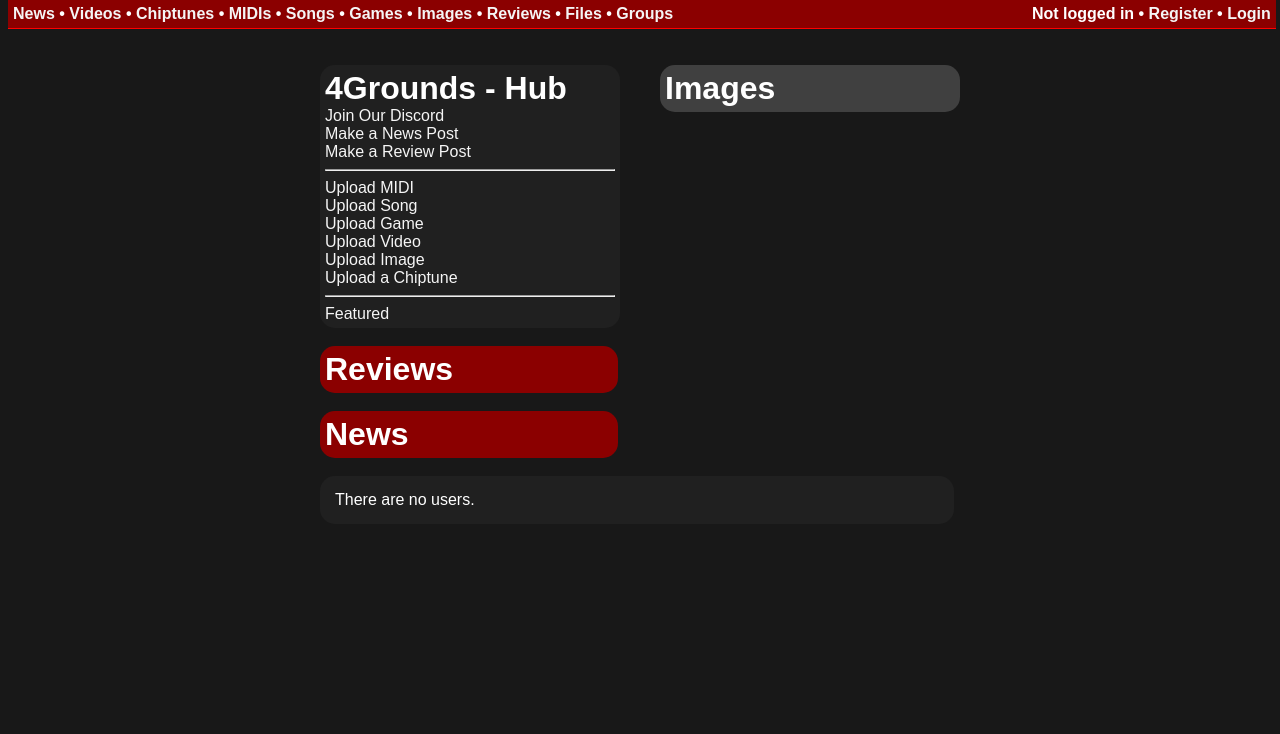
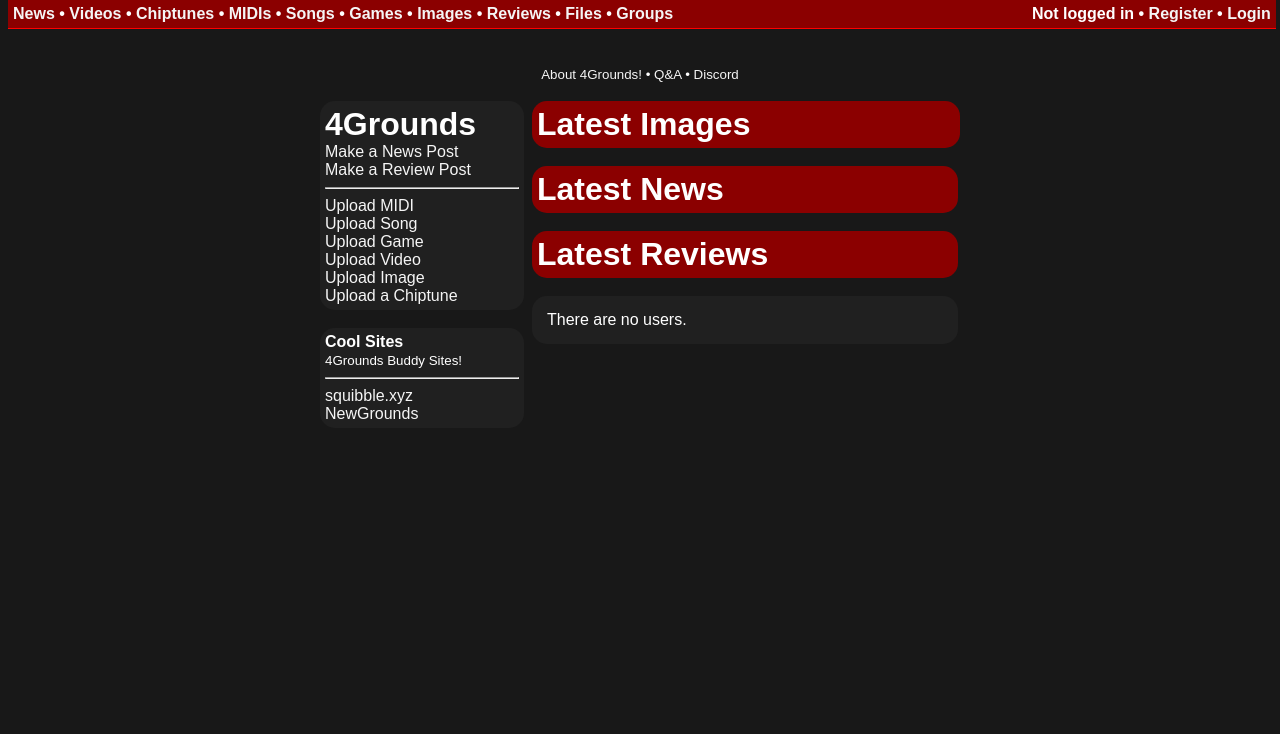
Before and after one commit to typicalname0/4grounds, a PHP site: page / in a window 1280 px wide. Shown: the part 120-854 px from the top of the page. Before the commit the page ends 625 px from the top, so only its background shows below. Run offline with PHP 8.4, Linux system fonts and the light colour scheme; data that the repository does not hold is empty; some libraries are stand-ins or nearby versions.

Commit message:
Slap a new coat of paint on landing

```diff
--- a/index.php
+++ b/index.php
@@ -4,6 +4,17 @@
         <link rel="stylesheet" href="/css/global.css">
         <link rel="stylesheet" href="/css/header.css">
         <link rel="stylesheet" href="/css/index.css">
+        <style>
+            .leftHalf {
+                float: left;
+                width: calc(35% - 20px);
+            }
+
+            .rightHalf {
+                float: right;
+                width: calc(70% - 20px);
+            }
+        </style>
         <?php
             require(__DIR__ . "/func/func.php");
             require(__DIR__ . "/func/conn.php");
@@ -22,29 +33,14 @@
 
         <div class="container">
             <br>
-            <?php
-            if($_SERVER['REQUEST_METHOD'] == 'POST')
-            {
-                if(!isset($_SESSION['user'])){ $error = "you are not logged in"; goto skipcomment; }
-                if(!$_POST['comment']){ $error = "your comment cannot be blank"; goto skipcomment; }
-                if(strlen($_POST['comment']) > 500){ $error = "your comment must be shorter than 500 characters"; goto skipcomment; }
+            <center>
+                <small><a href="about">About 4Grounds!</a> &bull; <a href="qaa">Q&A</a> &bull; <a href="https://discord.gg/4YVGbND">Discord</a></small>
+            </center>
 
-                $stmt = $conn->prepare("INSERT INTO `comments` (toid, author, text) VALUES (?, ?, ?)");
-                $stmt->bind_param("sss", $_GET['id'], $_SESSION['user'], $text);
-                $unprocessedText = replaceBBcodes($_POST['comment']);
-//                $text = str_replace(PHP_EOL, "<br>", $unprocessedText);
-                $text = $_POST['comment'];
-                $stmt->execute();
-                $stmt->close();
-            }
-            skipcomment:
-            ?>
-
-
+            <br>
             <div class="leftHalf">
                 <div class="note" style="background-color: #202020;">
-                    <h1>4Grounds - Hub</h1>
-                    <a href="https://discord.gg/4YVGbND">Join Our Discord</a><br>
+                    <h1>4Grounds</h1>
                     <a href="/newnews">Make a News Post</a><br>
                     <a href="/newreview">Make a Review Post</a><hr>
                     <a href="/upload/midi">Upload MIDI</a><br>
@@ -53,16 +49,52 @@
                     <a href="/upload/video">Upload Video</a><br>
                     <a href="/upload/image">Upload Image</a><br>
                     <a href="/upload/chiptune">Upload a Chiptune</a>
-                    <hr>
-
-                    <a href="/media">Featured</a><br>
-                    <?php
-                    if(isset($_SESSION['user'])) { echo "<a href='/home'>Manage</a><br><a href='/files'>Files</a>"; }
-                    ?>
                 </div>
                 <br>
-                <div style='width: 18em;word-wrap: break-word;' class="note">
-                    <h1>Reviews</h1>
+                <div class="note" style="background-color: #202020;">
+                    <b>Cool Sites</b><br>
+                    <small>4Grounds Buddy Sites!</small><hr>
+                    <a href="https://squibble.xyz">squibble.xyz</a><br>
+                    <a href="https://newgrounds.com">NewGrounds</a><br>
+                </div><br><br><br><br><br><br><br><br><br><br><br><br><br><br><br><br><br>
+
+            </div>
+            <div class="rightHalf">
+                <div class="note">
+                    <h1>Latest Images</h1>
+                    <?php
+                    $stmt = $conn->prepare("SELECT * FROM files WHERE type='image' AND status='y' ORDER BY id DESC LIMIT 3");
+                    $stmt->execute();
+                    $result = $stmt->get_result();
+                    while($row = $result->fetch_assoc()) {
+                        echo "<div style='display: inline-block;' class='notegray' style='background-color: #DC143C;'>
+                            <a href='/view?id=" . $row['id'] . "'><img style='width: 7.5em;height: 7.5em;' src='/dynamic/image/" . $row['filename'] . "'>
+                            <br><center><b>" . htmlspecialchars($row['title']) . "</b><br><span style='color: gray;'>By " . $row['author'] . "</span></center>
+                            </a>
+                        </div> ";
+                    }
+                    $stmt->close();
+
+                    ?>
+                </div><br>
+                <div style='width: 26em;word-wrap: break-word;' class="note">
+                    <h1>Latest News</h1>
+                    <?php
+                        $stmt = $conn->prepare("SELECT * FROM files WHERE type='news' AND status='y' ORDER BY id DESC LIMIT 1");
+                        $stmt->execute();
+                        $result = $stmt->get_result();
+                        while($row = $result->fetch_assoc()) {
+                            echo "<br><img style='height: 5em;position: absolute;border: 1px solid white; width: 5em;' src='/dynamic/pfp/" . getPFP($row['author'], $conn) . "'>
+                            <small>
+                            <a href='/view?id=" . $row['id'] . "'><span style='float:right;color: gold;'>[" . $row['agerating'] . "] <i>" . $row['title'] . "</a></i></span><br>
+                            <span style='float:right;'><small><i>Posted by <a href='/view/profile?id=" . getID($row['author'], $conn) . "'>" . $row['author'] . "</a></i></span><br>
+                            <span style='float:right;'>" . $row['date'] . "</small></span><br>
+                            <br><br>" . $row['extrainfo'] . "</small><hr>";
+                        }
+                    ?>
+                </div><br>
+                <div style='width: 26em;word-wrap: break-word;' class="note">
+                    <h1>Latest Reviews</h1>
                     <?php
                         $stmt = $conn->prepare("SELECT * FROM files WHERE type='review' AND status='y' ORDER BY id DESC LIMIT 1");
                         $stmt->execute();
@@ -77,23 +109,7 @@
                         }
                     ?>
                 </div><br>
-                <div style='width: 18em;word-wrap: break-word;' class="note">
-                    <h1>News</h1>
-                    <?php
-                        $stmt = $conn->prepare("SELECT * FROM files WHERE type='news' AND status='y' ORDER BY id DESC LIMIT 1");
-                        $stmt->execute();
-                        $result = $stmt->get_result();
-                        while($row = $result->fetch_assoc()) {
-                            echo "<br><img style='height: 5em;position: absolute;border: 1px solid white; width: 5em;' src='/dynamic/pfp/" . getPFP($row['author'], $conn) . "'>
-                            <small>
-                            <a href='/view?id=" . $row['id'] . "'><span style='float:right;color: gold;'>[" . $row['agerating'] . "] <i>" . $row['title'] . "</a></i></span><br>
-                            <span style='float:right;'><small><i>Posted by <a href='/view/profile?id=" . getID($row['author'], $conn) . "'>" . $row['author'] . "</a></i></span><br>
-                            <span style='float:right;'>" . $row['date'] . "</small></span><br>
-                            <br><br>" . $row['extrainfo'] . "</small><hr>";
-                        }
-                    ?>
-                </div><br>
-                <div class="note" style="width:39em;background-color: #202020;">
+                <div class="note" style="width:26em;background-color: #202020;">
                     <div class="grid-container">
                         <?php
                             $stmt = $conn->prepare("SELECT * FROM users ORDER BY id DESC");
@@ -102,7 +118,7 @@
                             if($result->num_rows === 0) echo('There are no users.');
                             while($row = $result->fetch_assoc()) {
                                 $id = 1;
-                                echo "<div class='item" . $id . "'><img style='height: 8em;width: 8em;' src='/dynamic/pfp/" . getPFP($row['username'], $conn) . "'><br><a href='/view/profile?id=" . $row['id'] . "'>" . $row['username'] . "</a></div>";
+                                echo "<div class='item" . $id . "'><img style='height: 7em;width: 7em;' src='/dynamic/pfp/" . getPFP($row['username'], $conn) . "'><br><a href='/view/profile?id=" . $row['id'] . "'>" . $row['username'] . "</a></div>";
                                 $id = $id + 1;
                             }
                             $stmt->close();
@@ -110,26 +126,6 @@
                     </div>
                 </div>
             </div>
-            <div class="rightHalf">
-                <div class="note" style='background-color: #404040;'>
-                    <h1>Images</h1>
-                    <?php
-                    $stmt = $conn->prepare("SELECT * FROM files WHERE type='image' AND status='y' ORDER BY id DESC LIMIT 6");
-                    $stmt->execute();
-                    $result = $stmt->get_result();
-                    while($row = $result->fetch_assoc()) {
-                        echo "<div style='display: inline-block;' class='notegray'>
-                            <a href='/view?id=" . $row['id'] . "'><img style='width: 7.5em;height: 7.5em;' src='/dynamic/image/" . $row['filename'] . "'>
-                            <br><center><b>" . htmlspecialchars($row['title']) . "</b><br><span style='color: gray;'>By " . $row['author'] . "</span></center>
-                            </a>
-                        </div> ";
-                    }
-                    $stmt->close();
-
-                    ?>
-                </div><br>
-
-            </div>
         </div>
     </body>
 </html>
```
